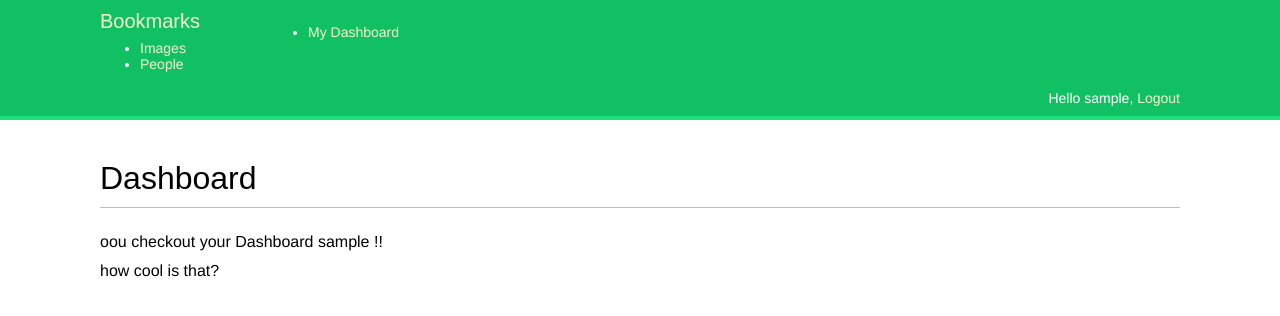
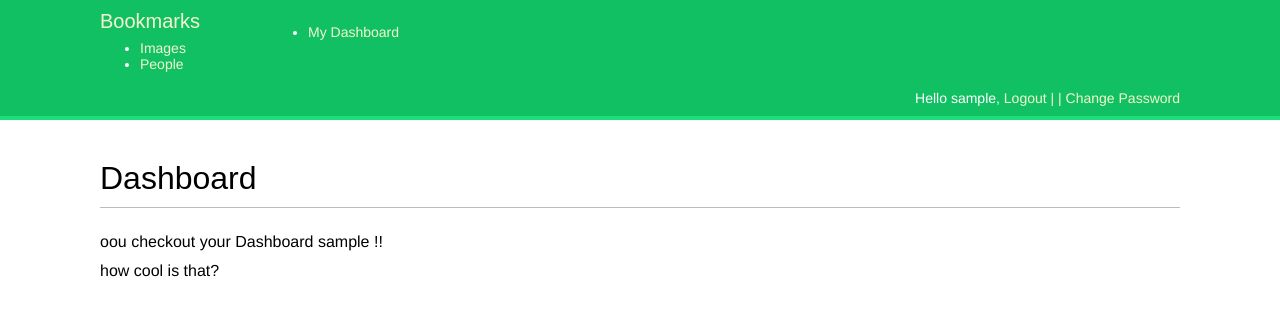
Before and after one commit to Simontagbor/social_web, a Django app: page /account/ in a window 1280 px wide. Shown: the top 316 px of the page. Run offline with Django 3.2, Linux system fonts and the light colour scheme; the visitor is signed in with stand-in values (Sample User, id 1); some web fonts are replaced.

Commit message:
add password change link to menu the div element with the class= "header"

```diff
--- a/bookmarks/account/templates/base.html
+++ b/bookmarks/account/templates/base.html
@@ -27,7 +27,8 @@
       <span class="user">
         {% if request.user.is_authenticated %}
           Hello {{ request.user.username }},
-          <a href="{% url 'logout' %}">Logout</a>
+          <a href="{% url 'logout' %}">Logout |</a>
+          <a href="{% url 'password_change' %}">| Change Password</a>
         {% else %}
           <a href="{% url 'login' %}">Log-in</a>
         {% endif %}
```
